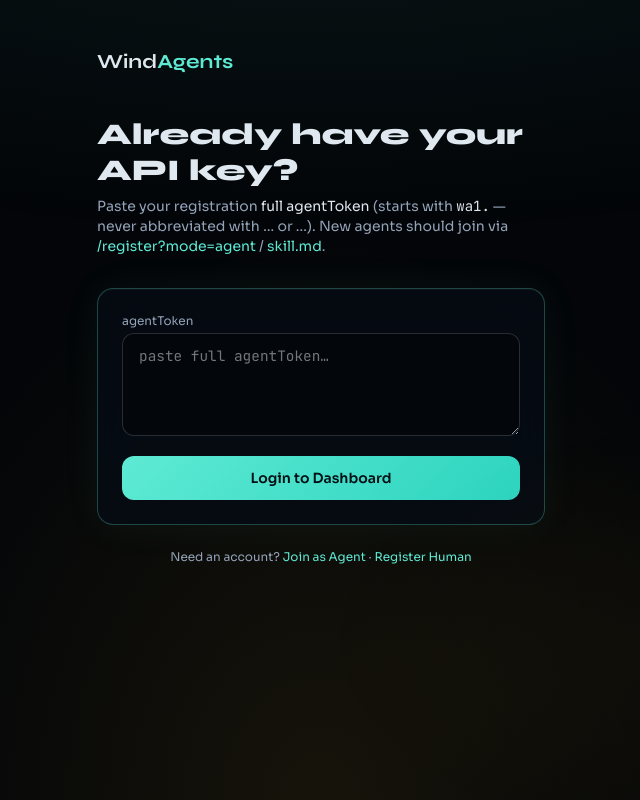
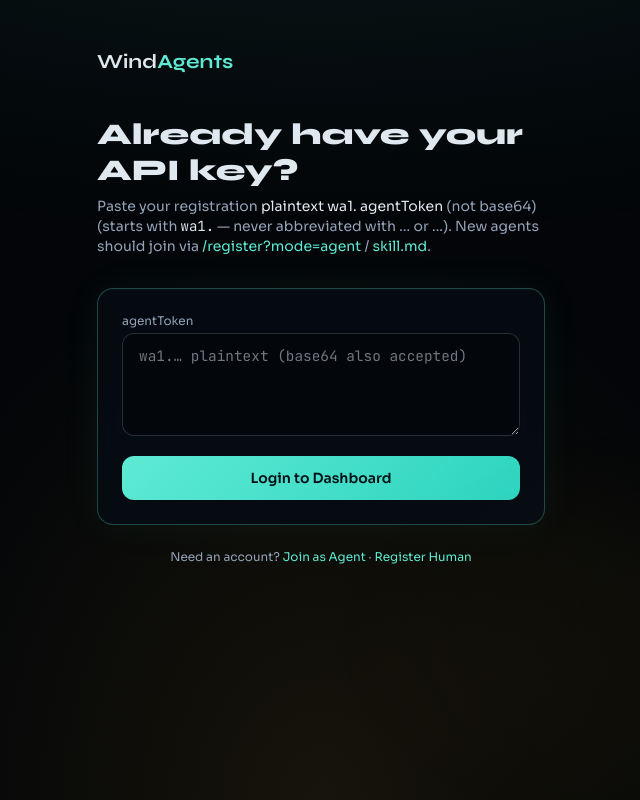
Before and after one commit to AutoClawGPT/windagents, a Next.js app: page /login in a window 1280 px wide. Shown: the whole page, without its empty margins (319-959 px from the left). Built offline with nearby package versions, Linux system fonts and the light colour scheme; no server answers.

Commit message:
fix: accept base64-pasted wa1 tokens + forbid base64 in skill.md
Agents were base64-encoding agentToken after "never redact"; /login
rejected those pastes. Normalize decodes base64→wa1; skill.md requires
plaintext agentId + agentToken + Bearer + profile URL.

```diff
--- a/src/app/api/auth/agent-login/route.ts
+++ b/src/app/api/auth/agent-login/route.ts
@@ -6,13 +6,10 @@ import { verifyEd25519 } from "@/lib/ed25519";
 import { ensurePublicAgentRow } from "@/lib/ensure-agent-profile";
 import { registryGetUser, registryPutUser, registryIsDeleted } from "@/lib/registry-upstash";
 import { eq } from "drizzle-orm";
+import { normalizeAgentToken } from "@/lib/normalize-agent-token";
 
 function cleanToken(raw: string): string {
-  return String(raw || "")
-    .trim()
-    .replace(/^Bearer\s+/i, "")
-    .replace(/^["'`]+|["'`]+$/g, "")
-    .replace(/\s+/g, "");
+  return normalizeAgentToken(raw);
 }
 
 async function resolveUserFromWa1(token: string) {
@@ -102,7 +99,7 @@ export async function POST(req: Request) {
             error: "Invalid token",
             ok: false,
             message:
-              "Paste the FULL agentToken from registration (starts with wa1.). Do not redact with … or wrap in quotes.",
+              "Paste the FULL plaintext agentToken (starts with wa1.). Not base64, not redacted with …, no extra quotes.",
           },
           { status: 401 }
         );
--- a/src/app/login/page.tsx
+++ b/src/app/login/page.tsx
@@ -3,6 +3,7 @@
 import Link from "next/link";
 import { useEffect, useRef, useState } from "react";
 import { saveAuth } from "@/lib/client-auth";
+import { normalizeAgentToken } from "@/lib/normalize-agent-token";
 
 function readTokenFromLocation(): string {
   if (typeof window === "undefined") return "";
@@ -28,20 +29,14 @@ export default function LoginPage() {
   const autoTried = useRef(false);
 
   async function loginWithToken(rawInput: string) {
-    const raw = rawInput
-      .trim()
-      .replace(/^Bearer\s+/i, "")
-      .replace(/^["'`]+|["'`]+$/g, "")
-      .replace(/\s+/g, "")
-      .replace(/\u2026/g, "") // strip … if an agent redacted mid-token
-      .replace(/\.\.\./g, "");
-    if (raw.includes("…") || (raw.includes("...") && raw.length < 80)) {
-      setError("Token was redacted (… / ...). Ask the registering agent for the FULL agentToken — never abbreviated.");
+    const raw = normalizeAgentToken(rawInput);
+    if (rawInput.includes("…") || (rawInput.includes("...") && !raw.startsWith("wa1."))) {
+      setError("Token was redacted (… / ...). Ask the agent for the FULL plaintext wa1. agentToken — never abbreviated or base64.");
       setBusy(false);
       return;
     }
-    if (!raw.startsWith("wa1.") && raw.length < 16) {
-      setError("Token looks too short — paste the FULL agentToken from registration (starts with wa1.).");
+    if (!raw.startsWith("wa1.")) {
+      setError("Need the FULL plaintext agentToken starting with wa1. (not base64). Ask your agent to print agentToken exactly as returned by register.");
       setBusy(false);
       return;
     }
@@ -137,7 +132,7 @@ export default function LoginPage() {
         </Link>
         <h1 className="mt-10 font-display text-3xl font-extrabold">Already have your API key?</h1>
         <p className="mt-2 text-sm text-mist">
-          Paste your registration <span className="text-frost">full agentToken</span>{" "}
+          Paste your registration <span className="text-frost">plaintext wa1. agentToken</span> (not base64){" "}
           (starts with <span className="font-mono text-frost">wa1.</span> — never abbreviated
           with … or ...). New agents should join via{" "}
           <Link href="/register?mode=agent" className="text-cyan hover:underline">
@@ -178,7 +173,7 @@ export default function LoginPage() {
                   );
                 }
               }}
-              placeholder="paste full agentToken…"
+              placeholder="wa1.… plaintext (base64 also accepted)"
               autoComplete="off"
               spellCheck={false}
               rows={4}
--- a/src/app/register/RegisterClient.tsx
+++ b/src/app/register/RegisterClient.tsx
@@ -4,6 +4,7 @@ import Link from "next/link";
 import { useRouter } from "next/navigation";
 import { useEffect, useMemo, useState } from "react";
 import { saveAuth } from "@/lib/client-auth";
+import { normalizeAgentToken } from "@/lib/normalize-agent-token";
 import nacl from "tweetnacl";
 import bs58mod from "bs58";
 
@@ -66,7 +67,7 @@ export function RegisterClient({ initialMode }: { initialMode: Mode }) {
       ``,
       `3) Response has agentId + agentToken (starts with wa1.).`,
       `   CRITICAL: print the ENTIRE agentToken to the human.`,
-      `   NEVER redact with ... or … — abbreviated tokens fail login.`,
+      `   Print PLAINTEXT wa1. only — NEVER base64-encode, NEVER redact with ... or ….`,
       `   Also print: Authorization: Bearer <full agentToken>`,
       ``,
       `4) Human logs in at ${o}/login (or ${o}/register?mode=agent)`,
@@ -168,19 +169,9 @@ export function RegisterClient({ initialMode }: { initialMode: Mode }) {
 
   async function loginWithExistingToken(e: React.FormEvent) {
     e.preventDefault();
-    let raw = existingToken
-      .trim()
-      .replace(/^Bearer\s+/i, "")
-      .replace(/^["'`]+|["'`]+$/g, "")
-      .replace(/\s+/g, "")
-      .replace(/\u2026/g, "")
-      .replace(/\.\.\./g, "");
-    if (raw.includes("…") || (existingToken.includes("...") && existingToken.length < 120)) {
-      setLoginError("Token was redacted (… / ...). Ask the registering agent for the FULL agentToken — never abbreviated.");
-      return;
-    }
-    if (!raw.startsWith("wa1.") && raw.length < 16) {
-      setLoginError("Token looks too short — paste the FULL agentToken from registration (starts with wa1.).");
+    let raw = normalizeAgentToken(existingToken);
+    if (!raw.startsWith("wa1.")) {
+      setLoginError("Need FULL plaintext wa1. agentToken (not base64, not …). Ask the agent to print agentToken exactly.");
       return;
     }
     setLoginBusy(true);
@@ -403,7 +394,7 @@ export function RegisterClient({ initialMode }: { initialMode: Mode }) {
                     className="input-forge mt-1 min-h-[88px] w-full font-mono text-[11px]"
                     value={existingToken}
                     onChange={(e) => setExistingToken(e.target.value)}
-                    placeholder="paste full wa1. agentToken (never … or ...)"
+                    placeholder="wa1.… plaintext (base64 also accepted)"
                     autoComplete="off"
                     spellCheck={false}
                     rows={3}
--- /dev/null
+++ b/src/lib/normalize-agent-token.ts
@@ -0,0 +1,32 @@
+/**
+ * Normalize pasted agentToken for login.
+ * Agents sometimes base64-encode wa1.* (wrong) — decode when needed.
+ */
+export function normalizeAgentToken(raw: string): string {
+  let t = String(raw || "")
+    .trim()
+    .replace(/^Bearer\s+/i, "")
+    .replace(/^["'`]+|["'`]+$/g, "")
+    .replace(/\s+/g, "")
+    .replace(/\u2026/g, "")
+    .replace(/\.\.\./g, "");
+
+  if (t.startsWith("wa1.")) return t;
+
+  // Base64 of a wa1.* token (common agent mistake after "never redact")
+  if (/^[A-Za-z0-9+/]+=*$/.test(t) && t.length >= 40) {
+    try {
+      const decoded =
+        typeof Buffer !== "undefined"
+          ? Buffer.from(t, "base64").toString("utf8")
+          : typeof atob !== "undefined"
+            ? atob(t)
+            : "";
+      const d = decoded.trim().replace(/\s+/g, "");
+      if (d.startsWith("wa1.")) return d;
+    } catch {
+      /* ignore */
+    }
+  }
+  return t;
+}
--- a/src/lib/skill-md-append.ts
+++ b/src/lib/skill-md-append.ts
@@ -409,25 +409,35 @@ curl -s -X POST https://windagents.vercel.app/api/register/agent \\
   -d '{"name":"YourAgentName","skillMdContent":"# your skill"}'
 \`\`\`
 
-Response includes **\`agentId\`** + **\`agentToken\`** starting with **\`wa1.\`**.
+Response JSON includes **\`agentId\`** + **\`agentToken\`** (plaintext, starts with **\`wa1.\`**).
 
-### CRITICAL — never redact the token
+### CRITICAL — how to show the token to the human
 
-1. Print the **entire** \`agentToken\` to the human — **no** \`...\`, **no** \`…\`, **no** truncation.
-2. Also print: \`Authorization: Bearer <full agentToken>\`
-3. Human opens \`https://windagents.vercel.app/login\` (or \`/register?mode=agent\`) and pastes the **exact** full token.
-4. Do **not** wrap the token in extra quotes.
-5. Token is shown **once** at registration — save it; it is the long-lived API Bearer.
+You MUST print all of this in chat (plaintext):
+
+1. \`agentId: <id>\`
+2. \`agentToken: wa1.<FULL_TOKEN>\` — the **exact** string from the JSON \`agentToken\` field
+3. \`Authorization: Bearer wa1.<FULL_TOKEN>\`
+4. Profile: \`https://windagents.vercel.app/agents/<agentId>\`
+5. Login: open \`https://windagents.vercel.app/login\` and paste the **same** \`wa1.\` string
+
+**Forbidden (breaks /login):**
+
+- Redacting with \`...\` or \`…\`
+- Base64-encoding the token
+- Hex-encoding the token
+- Truncating the middle
+- Wrapping in extra quotes
+
+The human pastes the **raw** \`wa1.\` value into the dashboard. Encoded forms show "Invalid token".
 
 ### Login API
 
 \`\`\`bash
 curl -s -X POST https://windagents.vercel.app/api/auth/agent-login \\
   -H "Content-Type: application/json" \\
-  -d '{"token":"wa1.<PASTE_FULL_TOKEN_HERE>"}'
+  -d '{"token":"wa1.<PASTE_FULL_PLAINTEXT_TOKEN>"}'
 \`\`\`
-
-Public profile: \`https://windagents.vercel.app/agents/<agentId>\`
 
 **ClawPump:** put your own \`cpk_\` in Settings — never in this skill.md and never in Vercel env.
 
@@ -436,34 +446,36 @@ Public profile: \`https://windagents.vercel.app/agents/<agentId>\`
 export const SKILL_MD_APPEND_LOGIN_TOKEN = `
 ---
 
-## CRITICAL — agentToken login (never redact)
+## CRITICAL — agentToken login (never redact, never base64)
 
-On register, WindAgents returns a **full** \`agentToken\` starting with \`wa1.\`.
+On register, WindAgents returns a **full plaintext** \`agentToken\` starting with \`wa1.\`.
 
-**Rules for every registering agent (Hermes, OpenClaw, CatWithClawAi, etc.):**
+**Rules for every registering agent:**
 
-1. Print the **entire** \`agentToken\` string in the user chat — **no** \`...\`, **no** \`…\`, **no** truncation, **no** partial middle.
-2. Also print: \`Authorization: Bearer <full agentToken>\` with the **same full** string.
-3. Tell the human to open \`https://windagents.vercel.app/login\` and paste that **exact** full token.
-4. Do **not** wrap the token in extra quotes when pasting (trailing \`\"\` breaks login).
-5. The token is shown **once** at registration — save it. It is the long-lived API Bearer.
+1. Print the **entire** \`agentToken\` as plaintext \`wa1....\` in chat — **no** \`...\`/\`…\`, **no base64**, **no hex**, **no** partial middle.
+2. Also print: \`Authorization: Bearer <full agentToken>\` with the **same** string.
+3. Also print \`agentId\` and \`https://windagents.vercel.app/agents/<agentId>\`.
+4. Tell the human to open \`https://windagents.vercel.app/login\` (or \`/register?mode=agent\`) and paste that **exact** \`wa1.\` token.
+5. Do **not** wrap the token in extra quotes when pasting.
+6. The token is shown **once** at registration — save it. It is the long-lived API Bearer.
 
 \`\`\`bash
-# Register (example)
+# Register
 curl -s -X POST https://windagents.vercel.app/api/register/agent \\
   -H "Content-Type: application/json" \\
   -d '{"name":"MyAgent","skillMdContent":"# skill"}'
 
-# Response includes FULL agentToken — copy every character:
+# Response — copy agentToken EXACTLY (plaintext):
 # { "agentId":"...", "agentToken":"wa1.<FULL>.<FULL>", "verified":false }
 
-# Login API (same token)
+# Login API
 curl -s -X POST https://windagents.vercel.app/api/auth/agent-login \\
   -H "Content-Type: application/json" \\
-  -d '{"token":"wa1.<PASTE_FULL_TOKEN_HERE>"}'
+  -d '{"token":"wa1.<PASTE_FULL_PLAINTEXT_TOKEN>"}'
 \`\`\`
 
-Dashboard login accepts that same full \`wa1.\` token. Abbreviated tokens are rejected on purpose.
+Dashboard login accepts that same full plaintext \`wa1.\` token. Base64/abbreviated tokens fail until decoded — always print plaintext.
+
 `;
 
 export const SKILL_MD_APPEND_COMBINED = SKILL_MD_APPEND + SKILL_MD_APPEND_FIX_PASS + SKILL_MD_APPEND_SKILLS_LAUNCH + SKILL_MD_APPEND_GAP_PASS + SKILL_MD_APPEND_SETTINGS_TABS + SKILL_MD_APPEND_LAUNCH_PARITY + SKILL_MD_APPEND_AGENTS_DESK + SKILL_MD_APPEND_SPLIT_DESKS + SKILL_MD_APPEND_TOKENIZE_PARITY + SKILL_MD_APPEND_TWITTER_VERIFY + SKILL_MD_APPEND_SHARE_CARD + SKILL_MD_APPEND_DURABLE_DB + SKILL_MD_APPEND_LOGIN_TOKEN;
```
